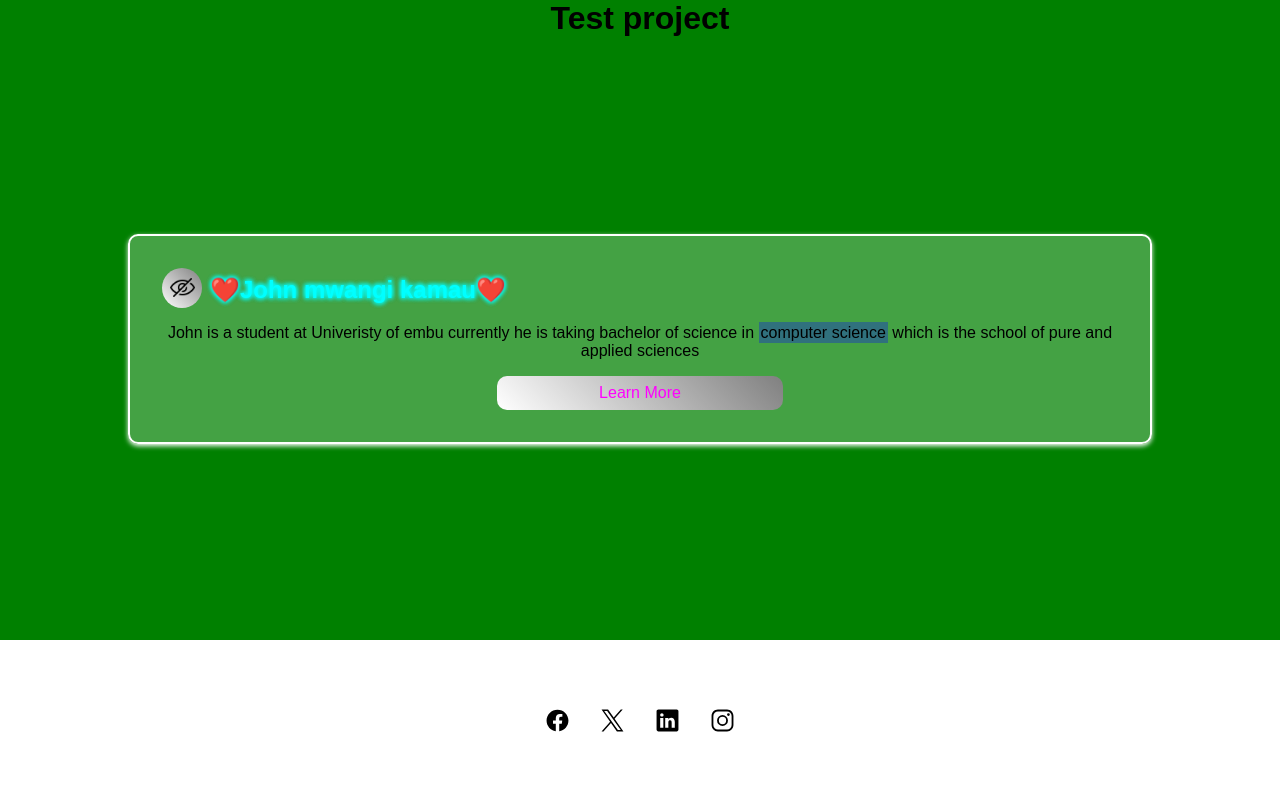
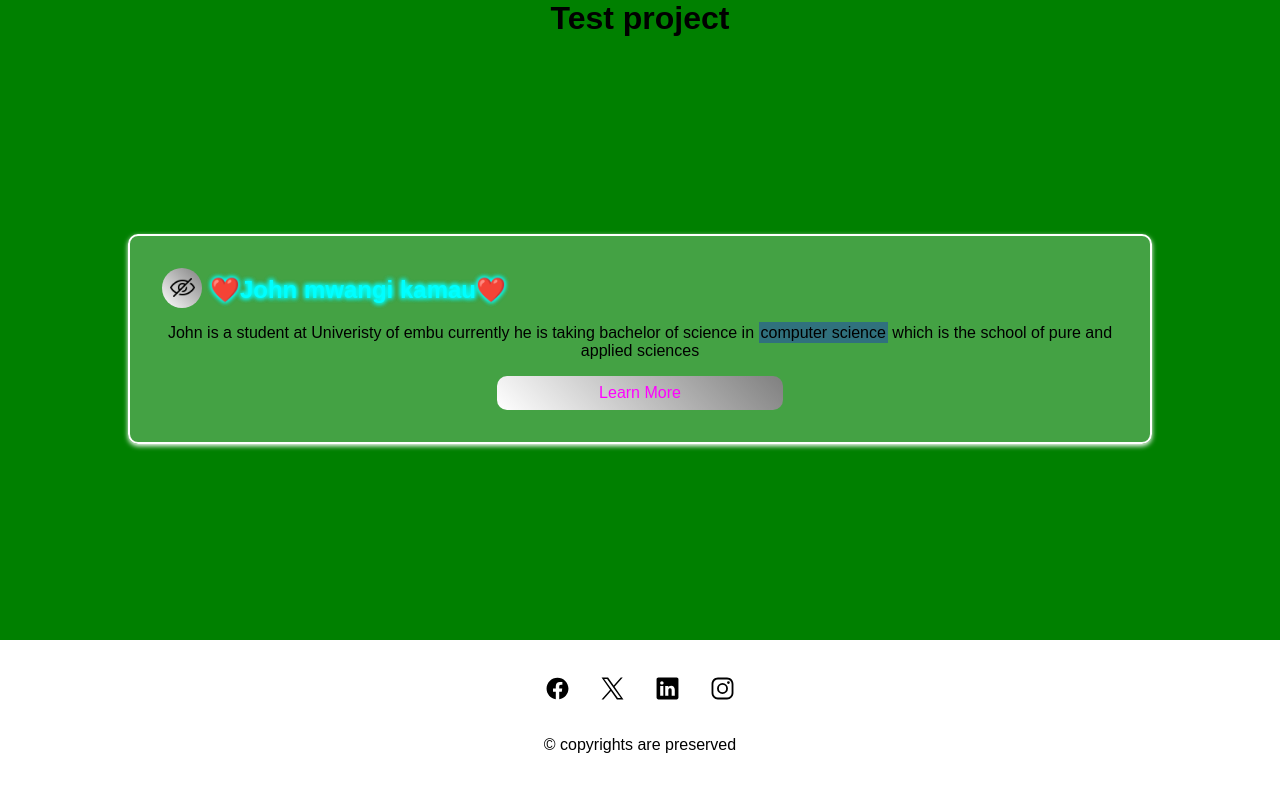
Before and after one commit to JOHN-MWANGI-OSS/Test-project-website, a plain HTML site: page index.html in a window 1280 px wide. Drawn offline with Linux system fonts and the light colour scheme.

Commit message:
added the copyright protection

```diff
--- a/index.html
+++ b/index.html
@@ -28,6 +28,7 @@
         <img src="logo-linkedin.svg" alt="linkedin-logo" width="25px">
         <img src="logo-instagram.svg" alt="instagram-logo" width="25px">
       </div>
+      <p>&copy; copyrights are preserved</p>
     </footer>
   </body>
 </html>
--- a/styles.css
+++ b/styles.css
@@ -93,7 +93,7 @@ h1 {
 }
 
 .social-media-icons {
-  height: 100%;
+  height: 60%;
   display: flex;
   flex-direction: row;
   justify-content: center;
@@ -106,3 +106,7 @@ footer {
   height: 20%;
   background-color: white;
 }
+
+footer p:only-of-type {
+  text-align: center;
+}
```
